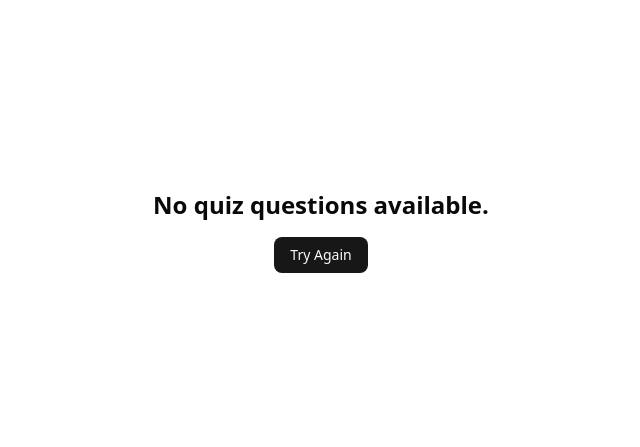
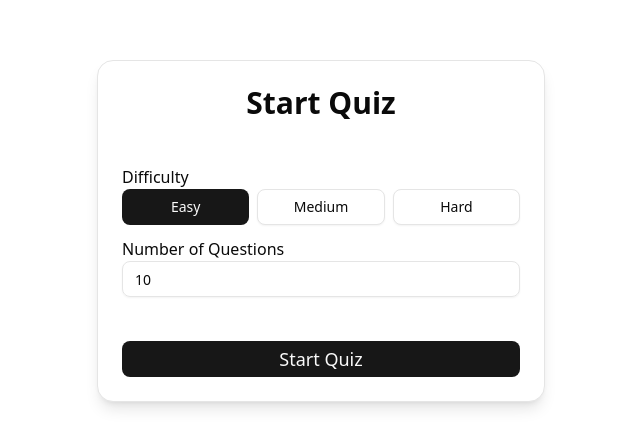
Before and after one commit to cuvic-dev/cuvic-quiz-opentdb, a Next.js app: page /quiz in a window 1280 px wide. Shown: the part 169-616 px from the top of the page, without its empty margins (319-959 px from the left). Built offline with nearby package versions, Linux system fonts and the light colour scheme; no server answers.

Commit message:
added selection of quiz difficulty and number of questions

```diff
--- a/app/(projects)/quiz/page.tsx
+++ b/app/(projects)/quiz/page.tsx
@@ -5,6 +5,8 @@ import { useEffect, useState, useCallback } from "react";
 import { Card, CardHeader, CardTitle, CardContent } from "@/components/ui/card";
 import { Button } from "@/components/ui/button";
 import { Badge } from "@/components/ui/badge";
+import { Input } from "@/components/ui/input";
+
 import { decodeHtml } from "@/lib/utils";
 
 type Question = {
@@ -25,6 +27,10 @@ export default function QuizPage() {
   const [score, setScore] = useState<number | null>(null);
   const [currentIndex, setCurrentIndex] = useState(0);
 
+  const [quizStarted, setQuizStarted] = useState(false);
+  const [difficulty, setDifficulty] = useState("easy");
+  const [amount, setAmount] = useState(10);
+
   const loadQuiz = useCallback(async () => {
     setLoading(true);
     setScore(null);
@@ -33,7 +39,7 @@ export default function QuizPage() {
 
     try {
       const res = await fetch(
-        "https://opentdb.com/api.php?amount=10&difficulty=easy&type=multiple"
+        `https://opentdb.com/api.php?amount=${amount}&difficulty=${difficulty}&type=multiple`
       );
       const data = await res.json();
 
@@ -57,11 +63,12 @@ export default function QuizPage() {
     }
 
     setLoading(false);
-  }, []);
+  }, [difficulty, amount]);
 
-  useEffect(() => {
-    loadQuiz();
-  }, [loadQuiz]);
+  const startQuiz = async () => {
+    setQuizStarted(true);
+    await loadQuiz();
+  };
 
   const chooseAnswer = (index: number, answer: string) => {
     if (selected[index]) return;
@@ -84,6 +91,46 @@ export default function QuizPage() {
     setScore(s);
   };
 
+  if (!quizStarted) {
+    return (
+      <div className="min-h-screen flex items-center justify-center">
+        <Card className="max-w-md w-full p-6 space-y-5 rounded-2xl shadow-lg">
+          <CardTitle className="text-3xl font-bold text-center">Start Quiz</CardTitle>
+
+          <div className="space-y-3">
+            <label className="font-medium">Difficulty</label>
+            <div className="grid grid-cols-3 gap-2">
+              {["easy", "medium", "hard"].map((d) => (
+                <Button
+                  key={d}
+                  variant={difficulty === d ? "default" : "outline"}
+                  onClick={() => setDifficulty(d)}
+                  className="capitalize py-2"
+                >
+                  {d}
+                </Button>
+              ))}
+            </div>
+
+            <label className="font-medium mt-4">Number of Questions</label>
+            <Input
+              type="number"
+              min={1}
+              max={20}
+              value={amount}
+              onChange={(e) => setAmount(Number(e.target.value))}
+              className="text-lg"
+            />
+          </div>
+
+          <Button className="w-full py-4 text-lg" onClick={startQuiz}>
+            Start Quiz
+          </Button>
+        </Card>
+      </div>
+    );
+  }
+
   if (loading) {
     return (
       <main className="p-6 flex justify-center items-center min-h-[60vh]">
@@ -101,8 +148,15 @@ export default function QuizPage() {
             Score: {score} / {questions.length}
           </p>
 
-          <Button onClick={loadQuiz} className="w-full text-lg py-4 mt-4">
-            Take Another Quiz
+          <Button
+            onClick={() => {
+              setQuizStarted(false);
+              setScore(null);
+              setQuestions([]);
+            }}
+            className="w-full text-lg py-4 mt-4"
+          >
+            Start New Quiz
           </Button>
         </main>
       </div>
```
